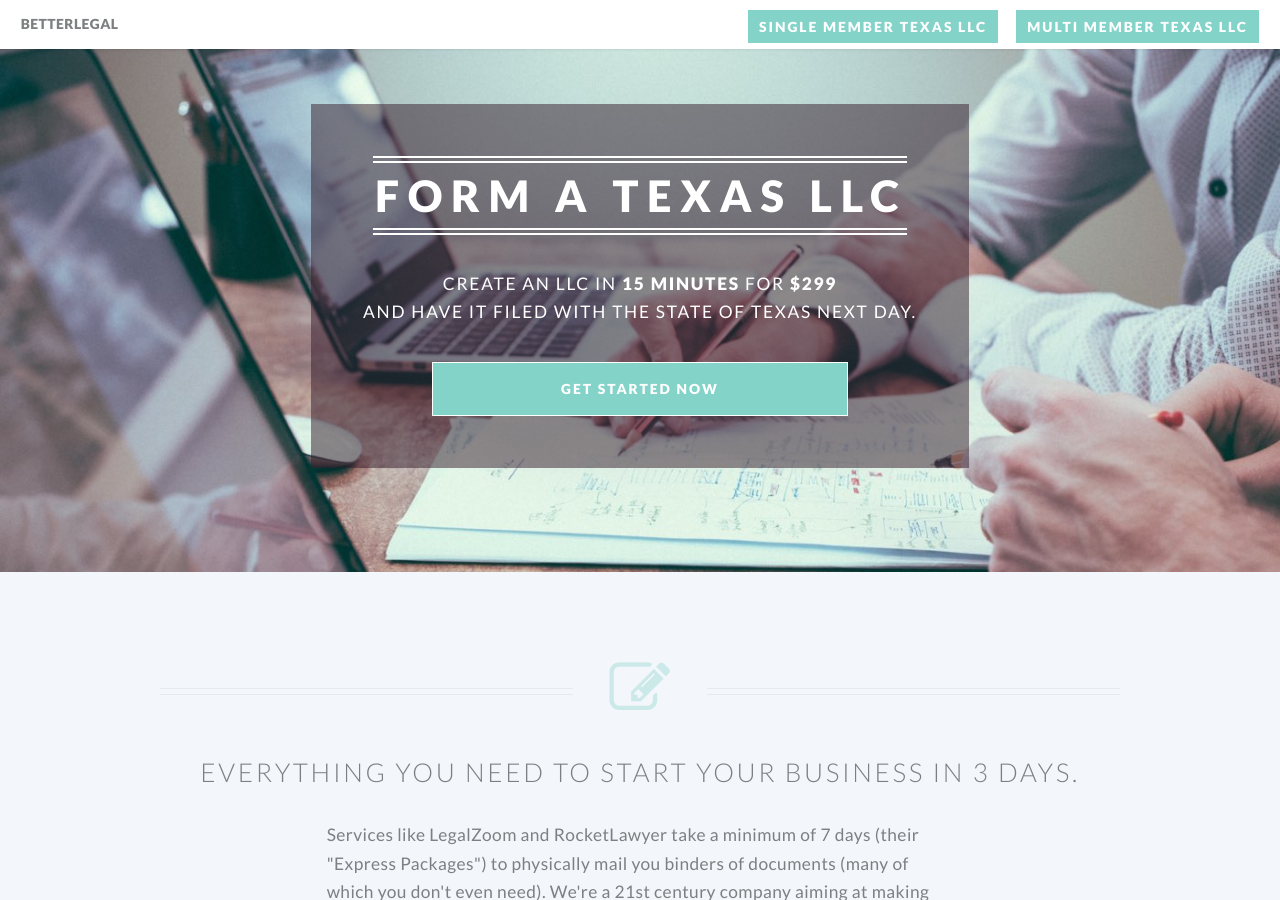
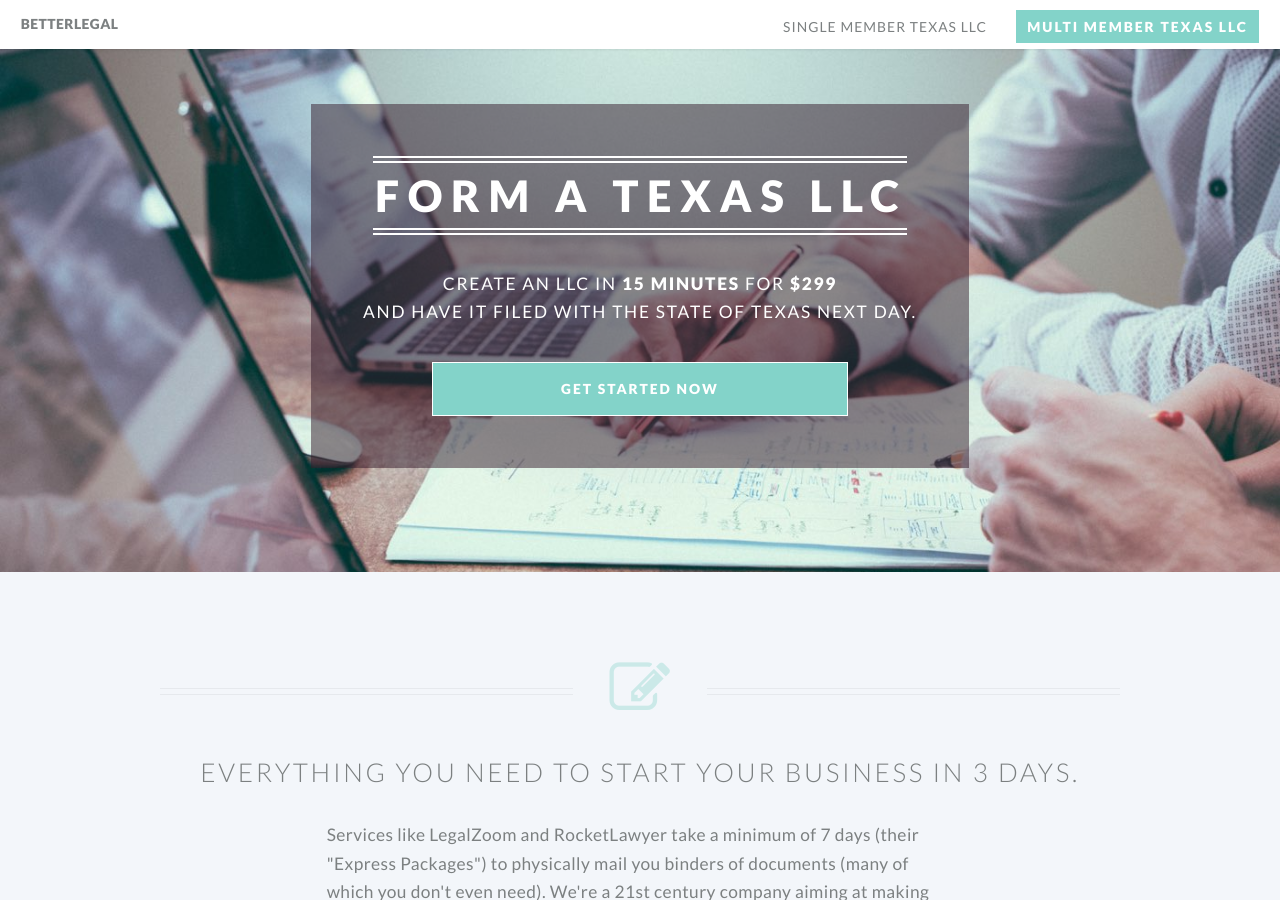
Before and after one commit to poseidonimaging/betterlegal-archive, a Jekyll site: the page built from index.html, in a window 1280 px wide and 900 px high. Built offline with Jekyll 4.4.1, drawn with Linux system fonts in a browser that asks for light colours; a style sheet for code colours, icons or effects is not loaded.

Commit message:
Single Member Button Tweak

```diff
--- a/_includes/header.html
+++ b/_includes/header.html
@@ -25,13 +25,12 @@
 							</ul>
 						</li>
 					-->
-						<li><a class="typeform-share button special" href="https://poseidonimaging.typeform.com/to/q3PTpn" data-mode="1" target="_blank">Single Member Texas LLC</a></li>
+						<li><a class="typeform-share link" href="https://poseidonimaging.typeform.com/to/q3PTpn" data-mode="1" target="_blank">Single Member Texas LLC</a></li>
 						<li><a href="#" class="button special">Multi Member Texas LLC</a></li>
 					</ul>
 				</nav>
 
+<script>(function(){var qs,js,q,s,d=document,gi=d.getElementById,ce=d.createElement,gt=d.getElementsByTagName,id='typef_orm',b='https://s3-eu-west-1.amazonaws.com/share.typeform.com/';if(!gi.call(d,id)){js=ce.call(d,'script');js.id=id;js.src=b+'share.js';q=gt.call(d,'script')[0];q.parentNode.insertBefore(js,q)}})()</script>
 
 
-<script>(function(){var qs,js,q,s,d=document,gi=d.getElementById,ce=d.createElement,gt=d.getElementsByTagName,id='typef_orm',b='https://s3-eu-west-1.amazonaws.com/share.typeform.com/';if(!gi.call(d,id)){js=ce.call(d,'script');js.id=id;js.src=b+'share.js';q=gt.call(d,'script')[0];q.parentNode.insertBefore(js,q)}id=id+'_';if(!gi.call(d,id)){qs=ce.call(d,'link');qs.rel='stylesheet';qs.id=id;qs.href=b+'share-button.css';s=gt.call(d,'head')[0];s.appendChild(qs,s)}})()</script>
-
 			</header>
```
